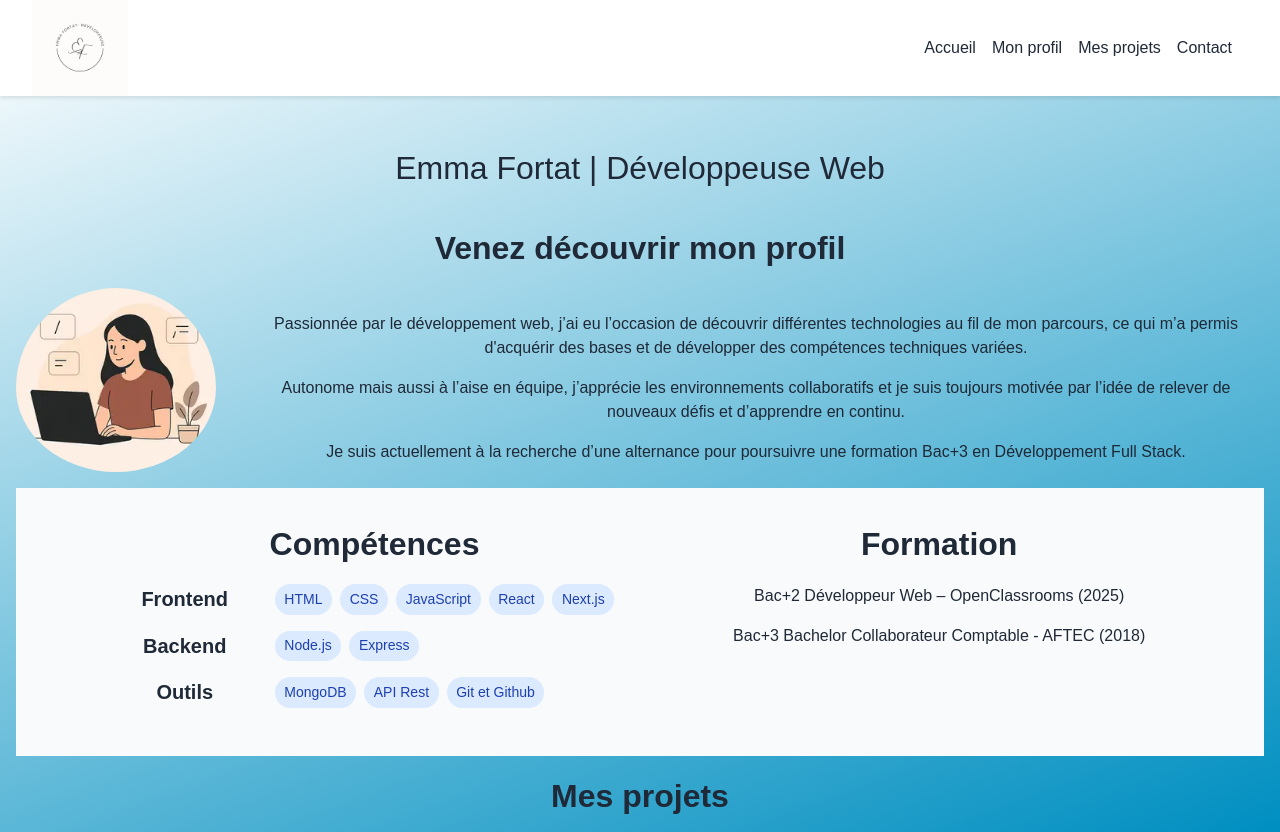
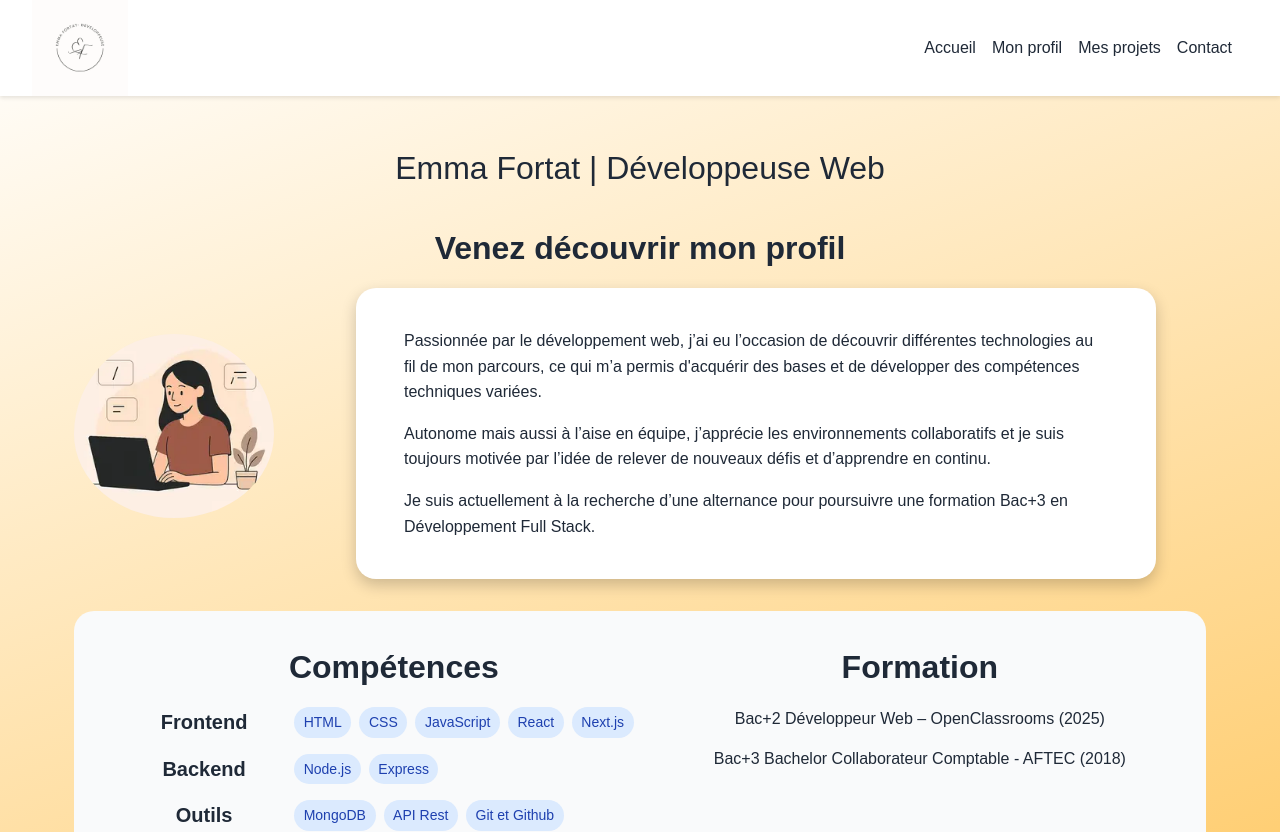
Before and after one commit to Emma-F-git/Portfolio, a Next.js app: page / in a window 1280 px wide. Shown: the top 832 px of the page. Built offline with nearby package versions, Linux system fonts and the light colour scheme.

Commit message:
changement de couleur du fond + ajustement de l'encart sur mon profil

```diff
--- a/styles/globals.scss
+++ b/styles/globals.scss
@@ -20,7 +20,7 @@ body {
   background: linear-gradient(
     160deg,
     #ffffff 0%,
-    $color-background 60%,
+    $color-background 80%,
     $color-background 100%
   );
   color: #1f2937;
--- a/styles/profil.scss
+++ b/styles/profil.scss
@@ -11,7 +11,14 @@
 }
 
 .profil-text {
-  max-width: 1200px;
+  background-color: white;
+  border-radius: 20px;
+  padding: 1.5rem 2rem;
+  box-shadow: 0 6px 15px rgba(0, 0, 0, 0.2);
+  line-height: 1.6;
+  text-align: left;
+  max-width: 800px;
+  margin: auto;
 }
 
 .a-propos-section {
@@ -21,6 +28,7 @@
     flex-wrap: wrap;
     align-items: center;
     justify-content: center;
+    padding-bottom: 2em;
   }
 
   .profil-image {
--- a/styles/skillsformation.scss
+++ b/styles/skillsformation.scss
@@ -8,6 +8,7 @@
   padding-top: 2em;
   padding-bottom: 2em;
   background-color: #f9fafb;
+  border-radius: 20px;
 }
 
 .skill-badge {
--- a/styles/theme.scss
+++ b/styles/theme.scss
@@ -1,5 +1,5 @@
 /* Variables couleurs*/
-$color-background: #008fc1;
+$color-background: #ffa600c2;
 $color-primary: #00abe459;
 $color-primary-hover: #008fc1;
 $color-text: #1f2937;
```
